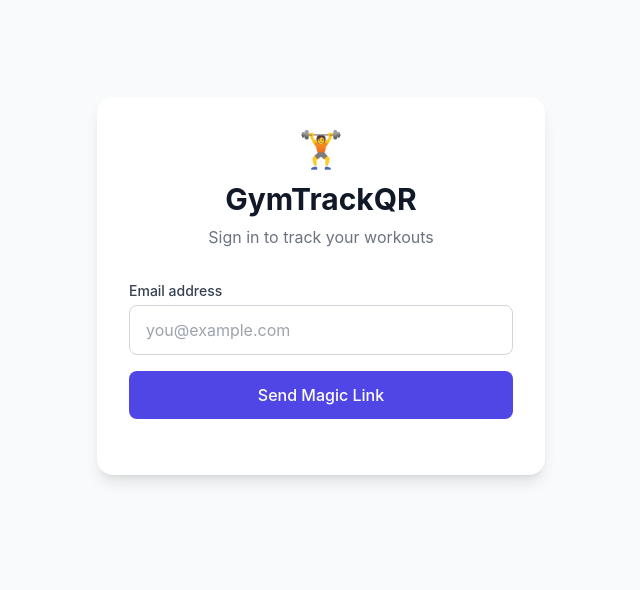
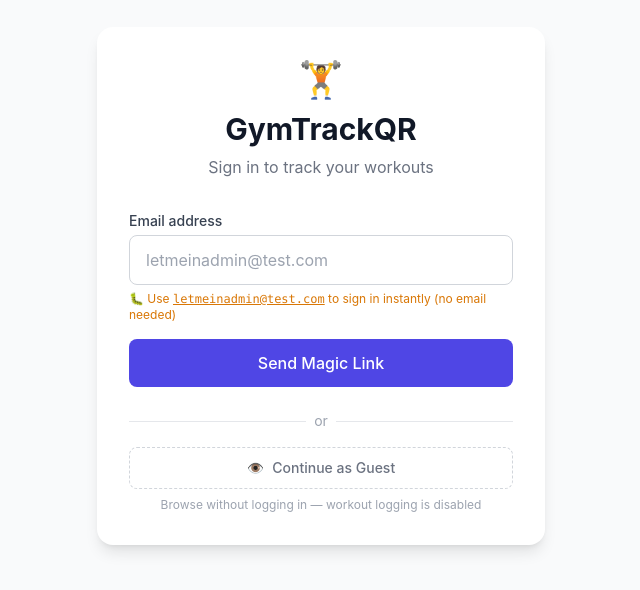
Before and after one commit to blazebbq/dev-, a Next.js app: page /auth/signin in a window 1280 px wide. Shown: the part 114-704 px from the top of the page, without its empty margins (319-959 px from the left). Built offline with nearby package versions, Linux system fonts and the light colour scheme; no server answers.

Commit message:
feat: always-on guest browsing + dev bypass email instant sign-in
Co-authored-by: blazebbq <210444777+blazebbq@users.noreply.github.com>

```diff
--- /dev/null
+++ b/src/app/api/auth/dev-bypass/route.ts
@@ -0,0 +1,82 @@
+import { NextRequest, NextResponse } from "next/server";
+import { prisma } from "@/lib/prisma";
+import { randomUUID } from "crypto";
+
+// Session lasts 30 days (same as NextAuth default)
+const SESSION_EXPIRY_MS = 30 * 24 * 60 * 60 * 1000;
+
+/**
+ * POST /api/auth/dev-bypass
+ *
+ * Development-only route that instantly signs in a user matching DEV_BYPASS_EMAIL
+ * without sending or clicking a magic-link email.
+ *
+ * It creates (or finds) the user in the database, inserts a NextAuth-compatible
+ * Session row, sets the session-token cookie, and returns the URL to redirect to.
+ *
+ * Only works when DEV_BYPASS_EMAIL is set. Returns 404 otherwise.
+ */
+export async function POST(req: NextRequest) {
+  const devBypassEmail = process.env.DEV_BYPASS_EMAIL;
+
+  // Disabled when env var is not configured
+  if (!devBypassEmail) {
+    return NextResponse.json({ error: "Not available" }, { status: 404 });
+  }
+
+  const body = (await req.json()) as Record<string, unknown>;
+  const { email, callbackUrl } = body;
+
+  if (
+    typeof email !== "string" ||
+    email.trim().toLowerCase() !== devBypassEmail.trim().toLowerCase()
+  ) {
+    return NextResponse.json({ error: "Invalid bypass email" }, { status: 403 });
+  }
+
+  // Sanitise redirect target to prevent open-redirect abuse
+  const safeCallbackUrl =
+    typeof callbackUrl === "string" && callbackUrl.startsWith("/")
+      ? callbackUrl
+      : "/dashboard";
+
+  // Upsert the dev user — mark email as verified so NextAuth treats it as valid
+  const user = await prisma.user.upsert({
+    where: { email: devBypassEmail },
+    update: {},
+    create: {
+      email: devBypassEmail,
+      name: "Dev Admin",
+      emailVerified: new Date(),
+    },
+  });
+
+  // Create a NextAuth-compatible database session
+  const sessionToken = randomUUID();
+  const expires = new Date(Date.now() + SESSION_EXPIRY_MS);
+
+  await prisma.session.create({
+    data: { sessionToken, userId: user.id, expires },
+  });
+
+  // NextAuth uses "__Secure-" prefix on HTTPS. Use the actual request protocol
+  // (via x-forwarded-proto for proxied requests) rather than NEXTAUTH_URL alone.
+  const proto =
+    req.headers.get("x-forwarded-proto") ??
+    req.nextUrl.protocol.replace(":", "");
+  const isSecure = proto === "https";
+  const cookieName = isSecure
+    ? "__Secure-next-auth.session-token"
+    : "next-auth.session-token";
+
+  const response = NextResponse.json({ url: safeCallbackUrl });
+  response.cookies.set(cookieName, sessionToken, {
+    httpOnly: true,
+    sameSite: "lax",
+    path: "/",
+    expires,
+    secure: isSecure,
+  });
+
+  return response;
+}
--- a/src/app/auth/signin/page.tsx
+++ b/src/app/auth/signin/page.tsx
@@ -17,15 +17,16 @@ interface Provider {
   callbackUrl: string;
 }
 
-// guestModeEnabled is injected server-side so the flag never leaks into the client bundle
-// as a raw env var reference.
-function SignInContent({ guestModeEnabled }: { guestModeEnabled: boolean }) {
+// devBypassEmail is injected server-side so the value never leaks into the
+// client bundle as a raw process.env reference.
+function SignInContent({ devBypassEmail }: { devBypassEmail: string | null }) {
   const searchParams = useSearchParams();
   const callbackUrl = searchParams.get("callbackUrl") ?? "/dashboard";
   const error = searchParams.get("error");
 
   const [email, setEmail] = useState("");
   const [loading, setLoading] = useState(false);
+  const [loadingLabel, setLoadingLabel] = useState("Sending...");
   const [emailSent, setEmailSent] = useState(false);
   const [providers, setProviders] = useState<Record<string, Provider> | null>(null);
 
@@ -37,6 +38,27 @@ function SignInContent({ guestModeEnabled }: { guestModeEnabled: boolean }) {
     e.preventDefault();
     setLoading(true);
     try {
+      // Dev bypass: if the email matches DEV_BYPASS_EMAIL, skip the real magic-link
+      // flow and sign in instantly via the server-side bypass route.
+      if (
+        devBypassEmail &&
+        email.trim().toLowerCase() === devBypassEmail.trim().toLowerCase()
+      ) {
+        setLoadingLabel("Signing in...");
+        const res = await fetch("/api/auth/dev-bypass", {
+          method: "POST",
+          headers: { "Content-Type": "application/json" },
+          body: JSON.stringify({ email, callbackUrl }),
+        });
+        if (res.ok) {
+          const data = (await res.json()) as { url?: string };
+          window.location.href = data.url ?? callbackUrl;
+          return;
+        }
+      }
+
+      // Normal magic-link flow
+      setLoadingLabel("Sending...");
       const result = await signIn("email", {
         email,
         callbackUrl,
@@ -55,8 +77,6 @@ function SignInContent({ guestModeEnabled }: { guestModeEnabled: boolean }) {
   };
 
   const handleGuestContinue = () => {
-    // Redirect directly to the callbackUrl without authentication.
-    // Only available when GUEST_MODE=true (debug builds).
     window.location.href = callbackUrl;
   };
 
@@ -109,16 +129,27 @@ function SignInContent({ guestModeEnabled }: { guestModeEnabled: boolean }) {
               required
               value={email}
               onChange={(e) => setEmail(e.target.value)}
-              placeholder="you@example.com"
+              placeholder={devBypassEmail ?? "you@example.com"}
               className="w-full px-4 py-3 border border-gray-300 rounded-lg focus:outline-none focus:ring-2 focus:ring-indigo-500 focus:border-transparent"
             />
+            {devBypassEmail && (
+              <p className="mt-1.5 text-xs text-amber-600">
+                🐛 Use <button
+                  type="button"
+                  className="font-mono underline"
+                  onClick={() => setEmail(devBypassEmail)}
+                >
+                  {devBypassEmail}
+                </button> to sign in instantly (no email needed)
+              </p>
+            )}
           </div>
           <button
             type="submit"
             disabled={loading}
             className="w-full py-3 px-4 bg-indigo-600 hover:bg-indigo-700 disabled:opacity-50 text-white font-medium rounded-lg transition-colors"
           >
-            {loading ? "Sending..." : "Send Magic Link"}
+            {loading ? loadingLabel : "Send Magic Link"}
           </button>
         </form>
 
@@ -148,40 +179,37 @@ function SignInContent({ guestModeEnabled }: { guestModeEnabled: boolean }) {
           </>
         )}
 
-        {guestModeEnabled && (
-          <>
+        {/* Guest browsing is always available */}
         <div className="relative mt-6 mb-4">
           <div className="absolute inset-0 flex items-center">
             <div className="w-full border-t border-gray-200" />
           </div>
           <div className="relative flex justify-center text-sm">
-                <span className="px-2 bg-white text-gray-400">Debug options</span>
+            <span className="px-2 bg-white text-gray-400">or</span>
           </div>
         </div>
         <button
           onClick={handleGuestContinue}
           className="w-full py-2.5 px-4 border border-dashed border-gray-300 hover:bg-gray-50 text-gray-500 text-sm font-medium rounded-lg transition-colors flex items-center justify-center gap-2"
         >
-              <span>🐛</span>
+          <span>👁️</span>
           Continue as Guest
         </button>
         <p className="mt-2 text-center text-xs text-gray-400">
-              Guest mode — no data will be saved
+          Browse without logging in — workout logging is disabled
         </p>
-          </>
-        )}
       </div>
     </div>
   );
 }
 
-// Server component wrapper — reads the server-only env var and passes it as a prop
-// so it never appears as a raw `process.env` reference in the client bundle.
+// Server component wrapper — reads server-only env vars and passes them as props
+// so they never appear as raw process.env references in the client bundle.
 export default function SignInPage() {
-  const guestModeEnabled = process.env.GUEST_MODE === "true";
+  const devBypassEmail = process.env.DEV_BYPASS_EMAIL ?? null;
   return (
     <Suspense fallback={<div className="min-h-screen flex items-center justify-center">Loading...</div>}>
-      <SignInContent guestModeEnabled={guestModeEnabled} />
+      <SignInContent devBypassEmail={devBypassEmail} />
     </Suspense>
   );
 }
--- a/src/app/g/[gymSlug]/machine/[machineId]/page.tsx
+++ b/src/app/g/[gymSlug]/machine/[machineId]/page.tsx
@@ -18,10 +18,7 @@ export default async function MachinePage({ params }: PageProps) {
   const session = await getServerSession(authOptions);
   const isGuest = !session?.user;
 
-  if (isGuest && process.env.GUEST_MODE !== "true") {
-    const callbackUrl = `/g/${gymSlug}/machine/${machineId}`;
-    redirect(`/auth/signin?callbackUrl=${encodeURIComponent(callbackUrl)}`);
-  }
+  // Always allow unauthenticated browsing of machine pages (guest mode is always on)
 
   // Fetch gym by slug
   const gym = await prisma.gym.findUnique({
--- a/src/middleware.ts
+++ b/src/middleware.ts
@@ -23,9 +23,9 @@ export default withAuth(
       authorized({ req, token }) {
         const { pathname } = req.nextUrl;
 
-        // Machine pages: allow through when guest mode is enabled for debugging
+        // Machine pages: allow through (guest browsing is always available)
         if (pathname.startsWith("/g/")) {
-          return !!token || process.env.GUEST_MODE === "true";
+          return true;
         }
 
         // Dashboard requires auth
```
Also changed, not shown: 1 other file (tests, documents, lock files or other folders). Lines whose indentation alone changed are shown as unchanged.
